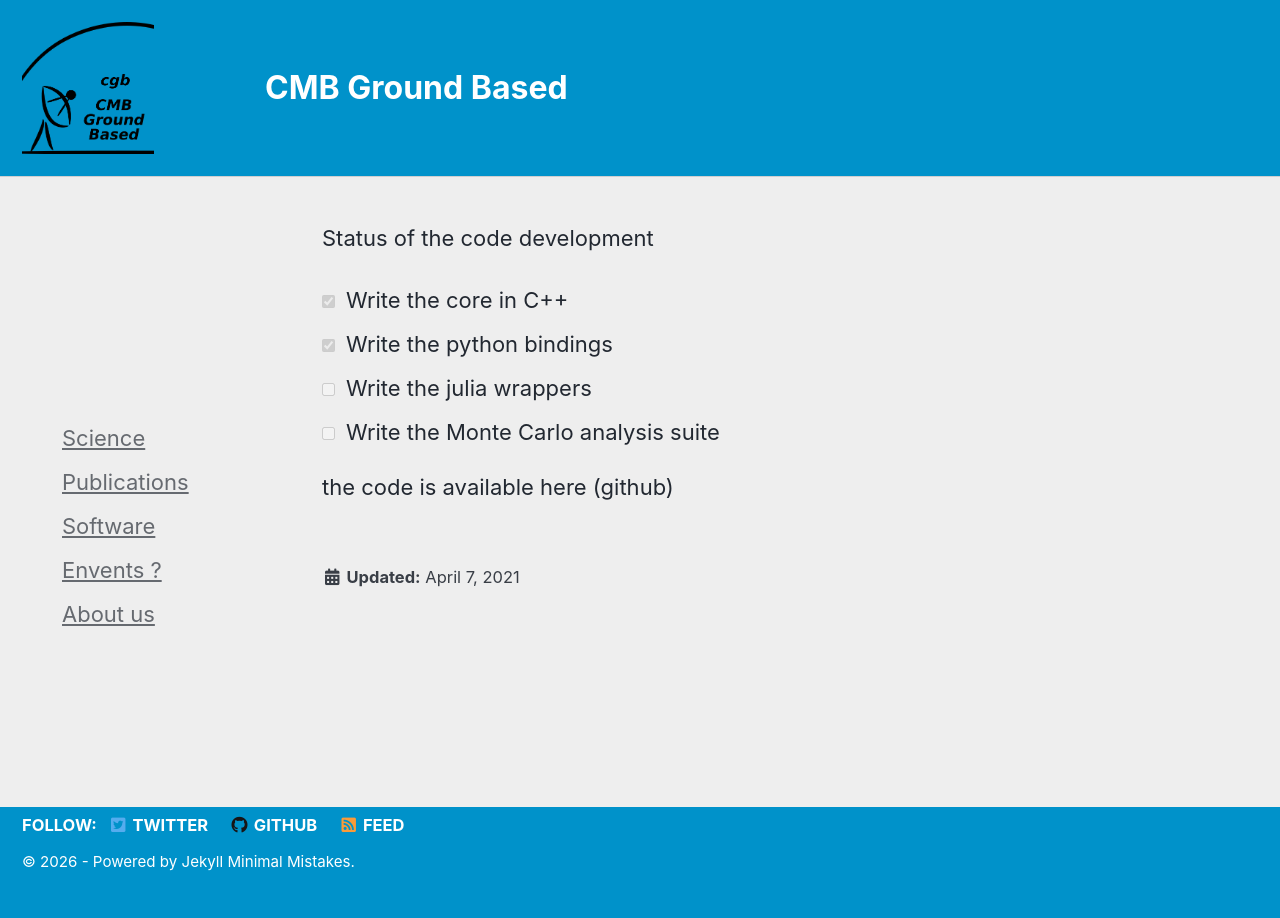
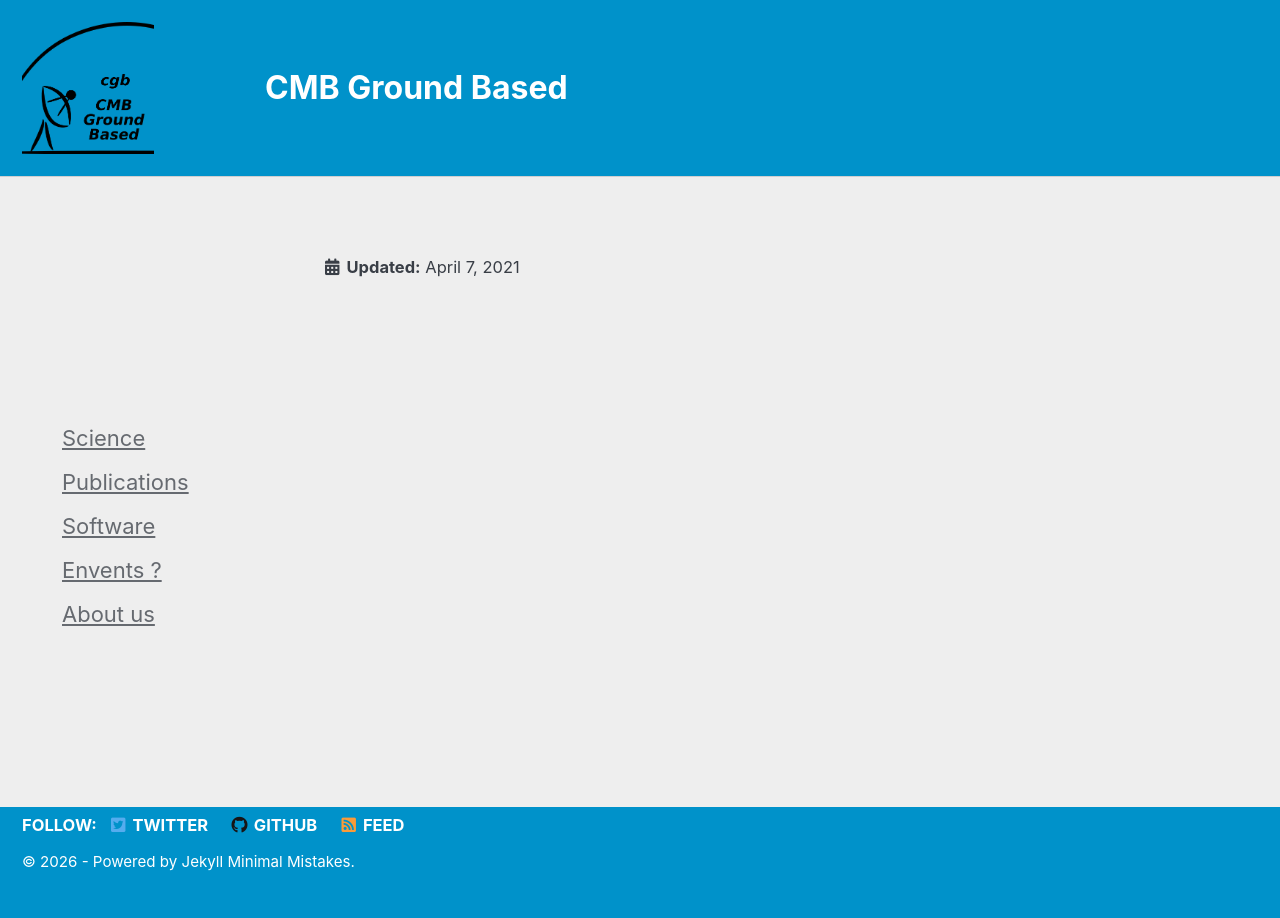
Before and after one commit to Omara-org/omara-org.github.io, a Jekyll site: the page built from Sof.md, in a window 1280 px wide. Built offline with Jekyll 4.4.1, drawn with Linux system fonts in a browser that asks for light colours; cached includes are drawn as plain includes.

```diff
--- a/Sof.md
+++ b/Sof.md
@@ -4,12 +4,3 @@ title:
 date: 2021-04-07
 author_profile: true
 ---
-
-Status of the code development
-
-- [x] Write the core in C++
-- [x] Write the python bindings
-- [ ] Write the julia wrappers
-- [ ] Write the Monte Carlo analysis suite
-
-the code is available here (github)
```
Also changed, not shown: _authors/1SM.md (+0 -4 lines), _authors/2MS.md (+0 -2 lines).
